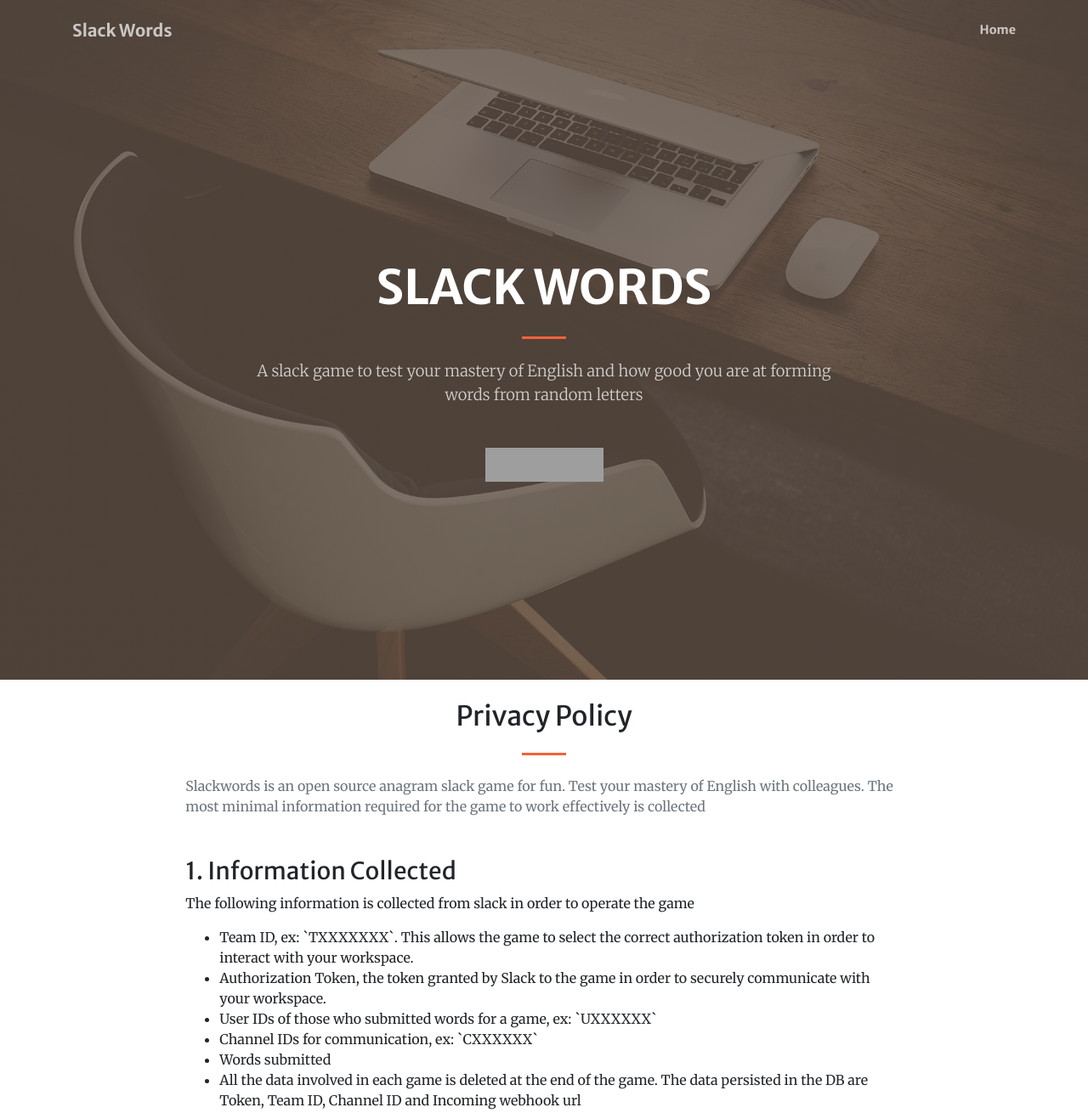
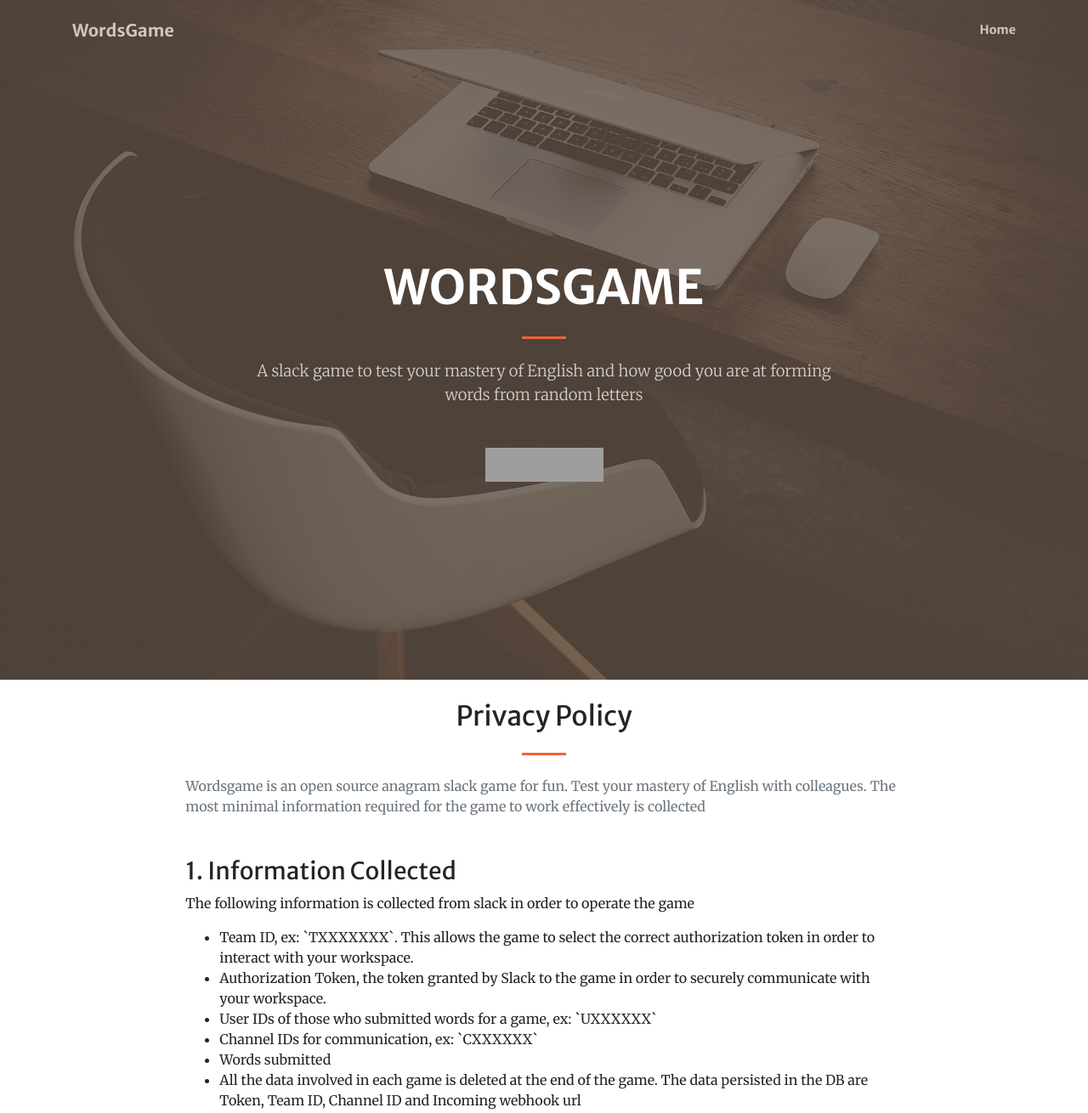
Before and after one commit to femioladeji/slack-words, a website: page site/privacy.html in a window 1280 px wide. Shown: the top 1310 px of the page at 85% size. Drawn offline with nearby package versions, Linux system fonts and the light colour scheme; files that its build step writes are made by us from their sources; grey boxes are pictures that could not be loaded.

Commit message:
modify privacy page

```diff
--- a/site/privacy.html
+++ b/site/privacy.html
@@ -8,7 +8,7 @@
   <meta name="description" content="">
   <meta name="author" content="">
 
-  <title>Slack Words</title>
+  <title>Wordsgame</title>
 
   <!-- Font Awesome Icons -->
   <link href="vendor/fontawesome-free/css/all.min.css" rel="stylesheet" type="text/css">
@@ -30,7 +30,7 @@
   <!-- Navigation -->
   <nav class="navbar navbar-expand-lg navbar-light fixed-top py-3" id="mainNav">
     <div class="container">
-      <a class="navbar-brand js-scroll-trigger" href="/#page-top">Slack Words</a>
+      <a class="navbar-brand js-scroll-trigger" href="/#page-top">WordsGame</a>
       <button class="navbar-toggler navbar-toggler-right" type="button" data-toggle="collapse" data-target="#navbarResponsive" aria-controls="navbarResponsive" aria-expanded="false" aria-label="Toggle navigation">
         <span class="navbar-toggler-icon"></span>
       </button>
@@ -49,13 +49,12 @@
     <div class="container h-100">
       <div class="row h-100 align-items-center justify-content-center text-center">
         <div class="col-lg-10 align-self-end">
-          <h1 class="text-uppercase text-white font-weight-bold">SLACK WORDS</h1>
+          <h1 class="text-uppercase text-white font-weight-bold">WORDSGAME</h1>
           <hr class="divider my-4">
         </div>
         <div class="col-lg-8 align-self-baseline">
           <p class="text-white-75 font-weight-light mb-5">A slack game to test your mastery of English and how good you are at forming words from random letters</p>
-          <a href="https://slack.com/oauth/authorize?client_id=198697306055.702655185381&scope=commands,incoming-webhook,channels:history,users:read"><img alt="Add to Slack" height="40" width="139" src="https://platform.slack-edge.com/img/add_to_slack.png" srcset="https://platform.slack-edge.com/img/add_to_slack.png 1x, https://platform.slack-edge.com/img/add_to_slack@2x.png 2x"></a>
-          <!-- <a class="btn btn-primary btn-xl js-scroll-trigger" href="#about">Add To Slack</a> -->
+          <a href="./index.html"><img alt="Add to Slack" height="40" width="139" src="https://platform.slack-edge.com/img/add_to_slack.png" srcset="https://platform.slack-edge.com/img/add_to_slack.png 1x, https://platform.slack-edge.com/img/add_to_slack@2x.png 2x"></a>
         </div>
       </div>
     </div>
@@ -67,7 +66,7 @@
         <div class="col-lg-8">
             <h2 class="mt-4 text-center">Privacy Policy</h2>
             <hr class="divider my-4">
-            <p class="text-muted mb-5">Slackwords is an open source anagram slack game for fun. Test your mastery of English with colleagues. The most minimal information required for the game to work effectively is collected</p>
+            <p class="text-muted mb-5">Wordsgame is an open source anagram slack game for fun. Test your mastery of English with colleagues. The most minimal information required for the game to work effectively is collected</p>
 
             <h3>1. Information Collected</h3>
             <p>The following information is collected from slack in order to operate the game</p>
@@ -99,7 +98,7 @@
         <div class="col-lg-8 text-center">
           <h2 class="mt-0">Let's Get In Touch!</h2>
           <hr class="divider my-4">
-          <p class="text-muted mb-5">Slackwords is fully open source. If you have encounter any problem using the app please create an <a href="https://github.com/femioladeji/slack-words/issues">issue</a> on github or send a mail</p>
+          <p class="text-muted mb-5">Wordsgame is fully open source. If you have encounter any problem using the app please create an <a href="https://github.com/femioladeji/slack-words/issues">issue</a> on github or send a mail</p>
         </div>
       </div>
       <div class="row">
```
